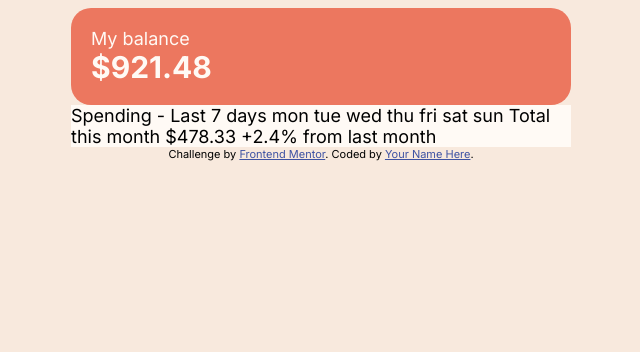
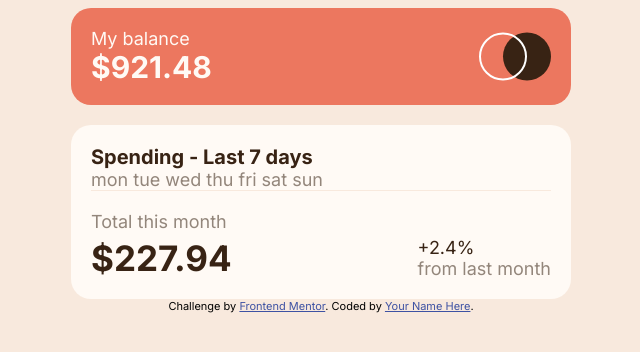
Before and after one commit to partum/expenses-chart, a plain HTML site: page index.html in a window 1280 px wide. Shown: the whole page, without its empty margins (319-959 px from the left). Drawn offline with Linux system fonts and the light colour scheme.

Commit message:
start of body section

```diff
--- a/index.html
+++ b/index.html
@@ -9,9 +9,10 @@
   <link rel="icon" type="image/png" sizes="32x32" href="./images/favicon-32x32.png">
   <link rel="stylesheet" href="index.css">
   <title>Frontend Mentor | Expenses chart component</title>
-  <style>
-    @import url('https://fonts.googleapis.com/css2?family=Inter:wght@400;500;600;700&display=swap');
-  </style>
+  <script src="./index.js"></script>
+  <link rel="preconnect" href="https://fonts.googleapis.com">
+  <link rel="preconnect" href="https://fonts.gstatic.com" crossorigin>
+  <link href="https://fonts.googleapis.com/css2?family=Inter:wght@400;500;600;700&display=swap" rel="stylesheet">
   <!-- Feel free to remove these styles or customise in your own stylesheet 👍 -->
   <style>
     .attribution {
@@ -28,12 +29,13 @@
 <body>
   <div class="card">
     <div class="header"><span class="info">My balance
-        <p id="total">$921.48</p>
+        <p id="balance">$921.48</p>
       </span>
-      <span class="logo"></span>
+      <img src="./images/logo.svg" alt="Stridex">
     </div>
-    <div class="body">Spending - Last 7 days
-
+    <div class="body">
+      <h2>Spending - Last 7 days</h2>
+      <div>
         mon
         tue
         wed
@@ -41,12 +43,18 @@
         fri
         sat
         sun
-
+      </div>
+      <div class="summary">
+        <span>
           Total this month
-      $478.33
-
-      +2.4%
-      from last month</div>
+          <p id="total"> 0</p>
+        </span>
+        <span class="summary__last">
+          <p>+2.4%</p>
+          from last month
+        </span>
+      </div>
+    </div>
   </div>
 
 
--- /dev/null
+++ b/index.js
@@ -0,0 +1,27 @@
+// fetch('./data.json')
+//     .then((response) => response.json())
+//     .then((json) => console.log(json));
+
+
+
+async function populate() {
+    let total = document.getElementById('total');
+    const requestURL = './data.json';
+    const request = new Request(requestURL);
+
+    const response = await fetch(request);
+    const transactions = await response.json();
+
+    populateTotal(transactions);
+}
+
+
+function populateTotal(obj) {
+    let result = 0;
+    for (let i = 0; i < obj.length; i++) {
+        result += obj[i].amount
+    }
+    total.innerHTML = '$' + result;
+}
+
+populate();
--- a/index.scss
+++ b/index.scss
@@ -10,28 +10,38 @@ $Weight-normal: 400;
 $Weight-bold: 700;
 $Font-family: 'Inter', sans-serif;
 
-@mixin corner{
+@mixin corner {
     border-radius: 20px;
     padding: 20px;
+}
+
+@mixin flex {
+    display: flex;
+    justify-content: space-between;
 }
 
 body {
     background-color: $Cream;
     font-family: $Font-family;
     font-size: $Body-size;
-p{
-    margin: 0;
-}
+
+    p {
+        margin: 0;
+    }
+
     .card {
-        height:auto;
+        height: auto;
         max-width: 500px;
         margin: auto;
+
         .header {
             background-color: $Soft-red;
             color: $White;
             font-weight: $Weight-normal;
             @include corner;
-            #total{
+            @include flex;
+
+            #balance {
                 font-weight: $Weight-bold;
                 font-size: 30px;
             }
@@ -39,6 +49,40 @@ p{
 
         .body {
             background-color: $White;
+            margin-top: 20px;
+            @include corner;
+            color: $Medium-brown;
+
+            h2 {
+                margin: 0;
+                font-weight: $Weight-bold;
+                font-size: 20px;
+                color: $Dark-brown;
+            }
+
+            .summary {
+                border-top: solid 1px $Cream;
+                padding-top: 20px;
+
+                #total {
+
+                    font-size: 35px;
+                    font-weight: $Weight-bold;
+                    margin-top: 5px;
+                }
+
+                p {
+                    color: $Dark-brown;
+                }
+
+                @include flex;
+
+                &__last {
+                    display: flex;
+                    flex-direction: column;
+                    justify-content: flex-end;
+                }
+            }
         }
     }
 }
```
Also changed, not shown: index.css, 1 other file. Lines whose indentation alone changed are shown as unchanged.
